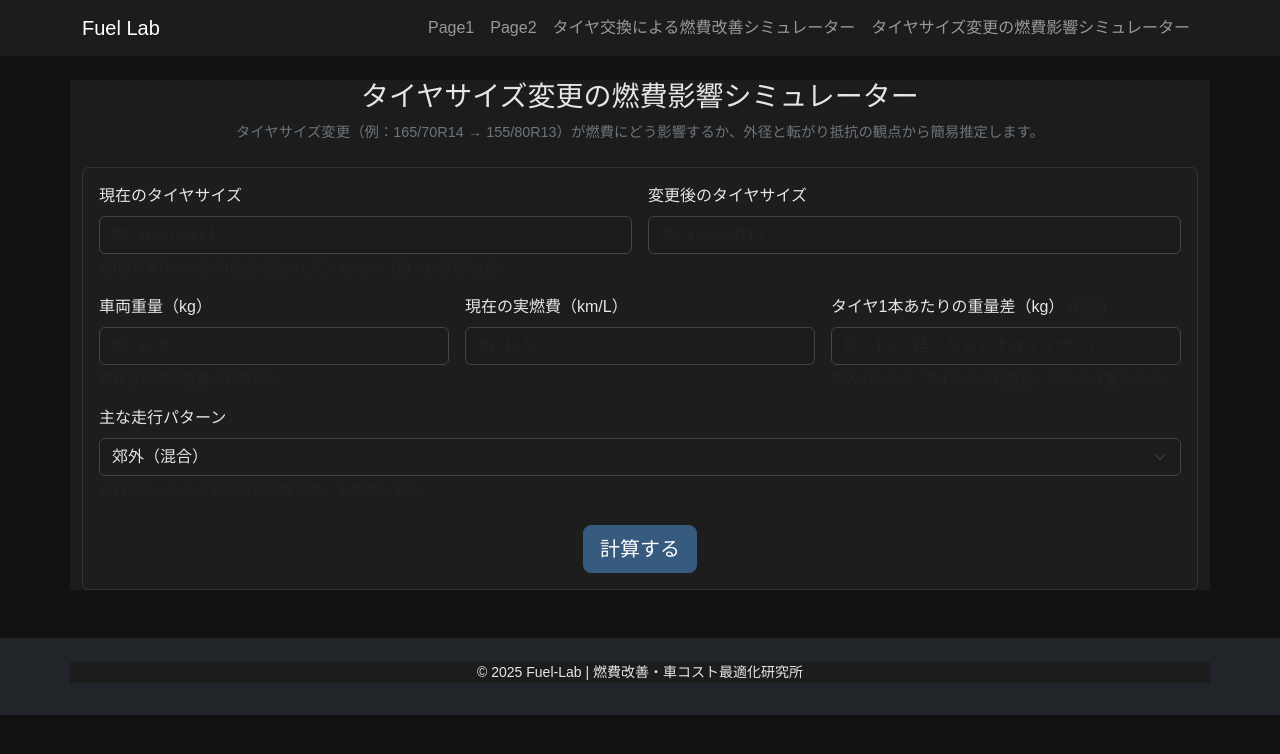
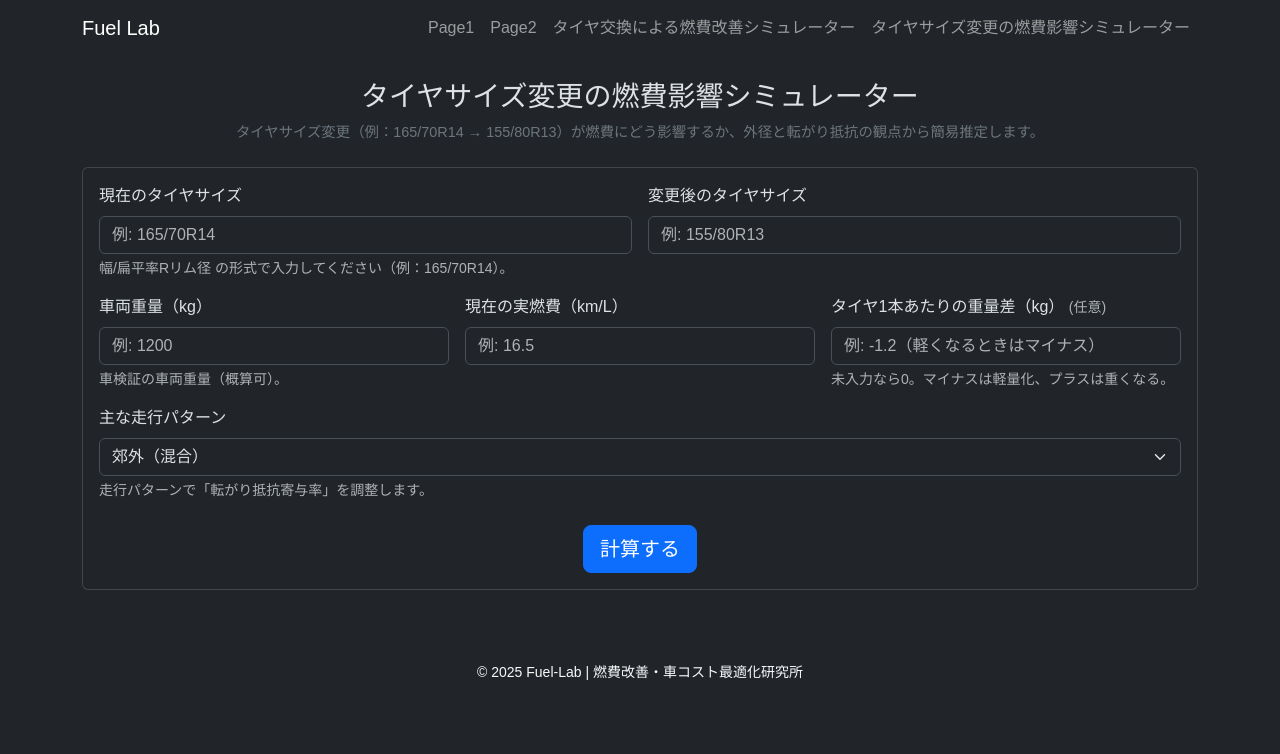
Before and after one commit to funyapar-org/fuel-lab, a Jekyll site: the page built from tire-simulator.md, in a window 1280 px wide. Shown: the top 754 px of the page. Built offline with Jekyll 4.4.1, drawn with Linux system fonts in a browser that asks for light colours.

Commit message:
fix dark

```diff
--- a/_layouts/default.html
+++ b/_layouts/default.html
@@ -1,5 +1,5 @@
 <!DOCTYPE html>
-<html lang="ja">
+<html lang="ja" data-bs-theme="dark">
   <head>
     {% include head.html %}
   </head>
--- a/assets/css/custom.css
+++ b/assets/css/custom.css
@@ -1,53 +1,2 @@
-/* --- 全体のダークテーマ設定 --- */
-body {
-  background-color: #121212;
-  color: #e6e6e6;
-  font-family: 'Noto Sans JP', sans-serif;
-}
-
-/* ヘッダー・フッター・コンテナ背景 */
-header, footer, .navbar, .container {
-  background-color: #1c1c1c !important;
-  color: #e6e6e6 !important;
-}
-
-/* Bootstrapカード類 */
-.card {
-  background-color: #1d1d1d !important;
-  border-color: #333 !important;
-  color: #e6e6e6 !important;
-}
-
-/* 入力フォームやボタン */
-input, select, textarea {
-  background-color: #1c1c1c !important;
-  color: #e6e6e6 !important;
-  border-color: #444 !important;
-}
-
-.btn-primary {
-  background-color: #375a7f !important;
-  border-color: #375a7f !important;
-}
-
-.btn-primary:hover {
-  background-color: #2b4763 !important;
-}
-
-/* アラート（計算結果エリアの背景） */
-.alert-light {
-  background-color: #2d2d2d !important;
-  color: #e6e6e6 !important;
-  border-color: #333 !important;
-}
-
-/* aタグ */
-a {
-  color: #4da3ff;
-}
-
-a:hover {
-  color: #82c3ff;
-}
-
+body { font-family: 'Noto Sans JP', sans-serif; }
 h1, h2, h3 { margin-top: 1em; }
```
